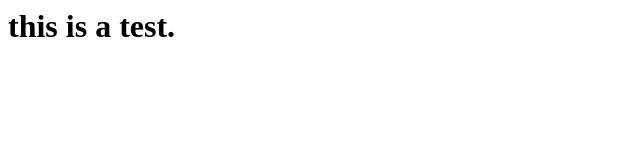
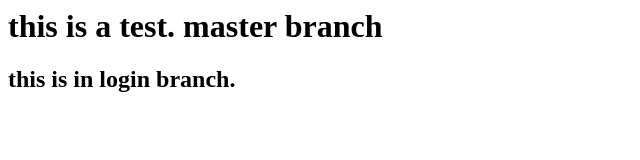
Before and after one commit to PSYCHAMERON/test, a plain HTML site: page index.html in a window 1280 px wide. Shown: the whole page, without its empty margins (0-640 px from the left). Drawn offline with Linux system fonts and the light colour scheme.

Commit message:
login form

```diff
--- /dev/null
+++ b/dir2/app2.js
@@ -0,0 +1 @@
+jhgujhgjkhokuohhgvjhfvjhg
--- a/index.html
+++ b/index.html
@@ -1,5 +1,6 @@
 <html>
 	<head>
-		<h1>this is a test.</h1>
+		<h1>this is a test. master branch</h1>
+		<h2>this is in login branch.</h2>
 	</head>
 </html>
```
Also changed, not shown: login.html (added, +1 -0 lines), log.txt (added).
